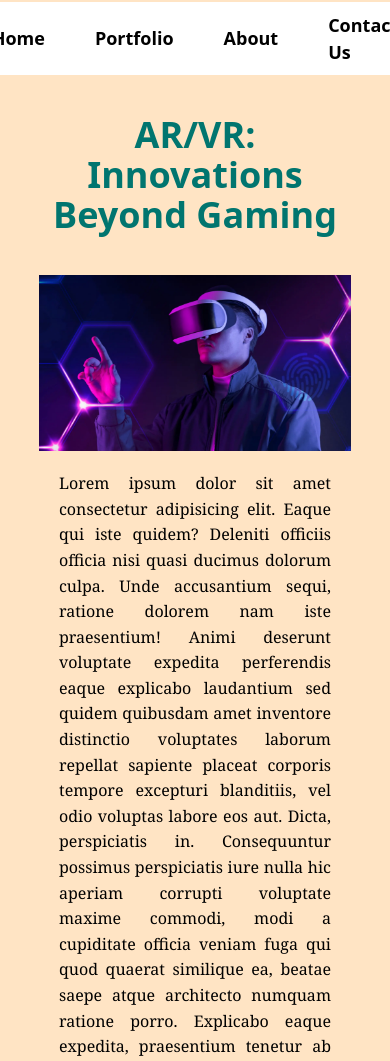
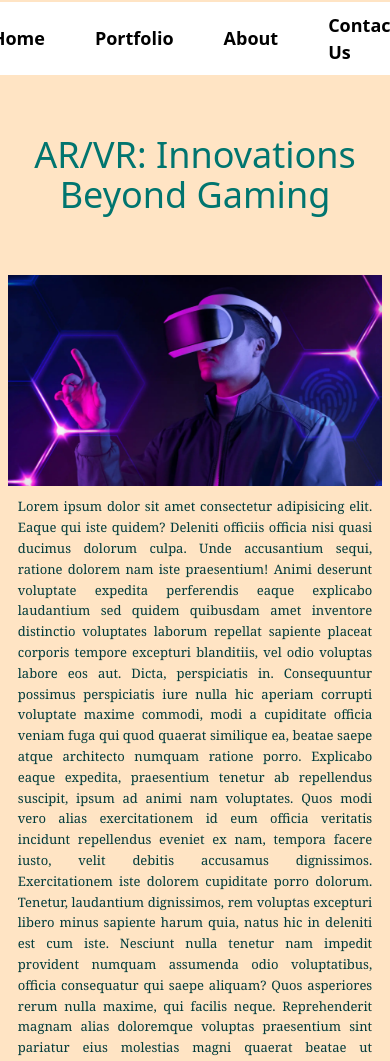
Before and after one commit to Azharkhan3310/GIAIC-Q2-Class-Sunday-9-12-Assignment-4-and-5, a Next.js app: page /ar-vr in a window 390 px wide. Shown: the top 1061 px of the page. Built offline with nearby package versions, Linux system fonts and the light colour scheme.

Commit message:
updated css

```diff
--- a/src/app/globals.css
+++ b/src/app/globals.css
@@ -91,11 +91,10 @@
 
 
 .blog_page{
-  padding-left: 10%;
-  padding-right: 10%;
+  padding-left: 20%;
+  padding-right: 20%;
   padding-bottom: 10%;
   background-color: #ffe4c4;
-
 }
 
 .blog_content{
@@ -106,8 +105,7 @@
   display: flex;
   height: 200px;
   color: #01756F;
-  font-size: 50px;
-  font-weight: 750;
+  font-weight: 500;
   justify-content: center;
   align-items: center;
   text-align: center;
@@ -122,8 +120,40 @@
   font-family: 'Georgia', serif;
   line-height: 1.6;
   margin: 20px;
+  font-size: large;
+  color: #013B3B;
 }
 
+@media (max-width: 1200px) {
+  .blog_page {
+    padding-left: 10%;
+    padding-right: 10%;
+  }
+  .blog_body {
+    font-size: medium;
+  }
+}
+
+@media (max-width: 768px) {
+  .blog_page {
+    padding-left: 5%;
+    padding-right: 5%;
+  }
+  .blog_body {
+    font-size: small;
+  }
+}
+
+@media (max-width: 480px) {
+  .blog_page {
+    padding-left: 2%;
+    padding-right: 2%;
+  }
+  .blog_body {
+    font-size: small;
+    margin: 10px;
+  }
+}
 
 .other_pages{
   display: flex;
@@ -171,4 +201,4 @@
   .readMore {
     width: 100%;
   }
-}
+ }
```
